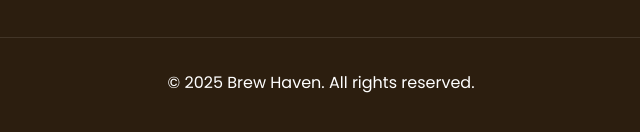
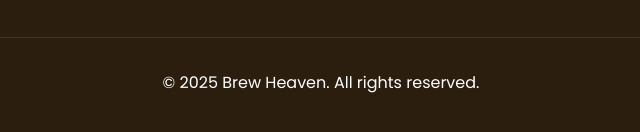
Before and after one commit to Kiven-codes/brew-heaven, a plain HTML site: page index.html in a window 1280 px wide. Shown: the part 4700-4832 px from the top of the page, 319-959 px from the left. Drawn offline with Linux system fonts and the light colour scheme.

Commit message:
Update index.html

```diff
--- a/index.html
+++ b/index.html
@@ -789,7 +789,7 @@
                 </div>
             </div>
             <div class="footer-bottom">
-                <p>&copy; 2025 Brew Haven. All rights reserved.</p>
+                <p>&copy; 2025 Brew Heaven. All rights reserved.</p>
             </div>
         </div>
     </footer>
```
